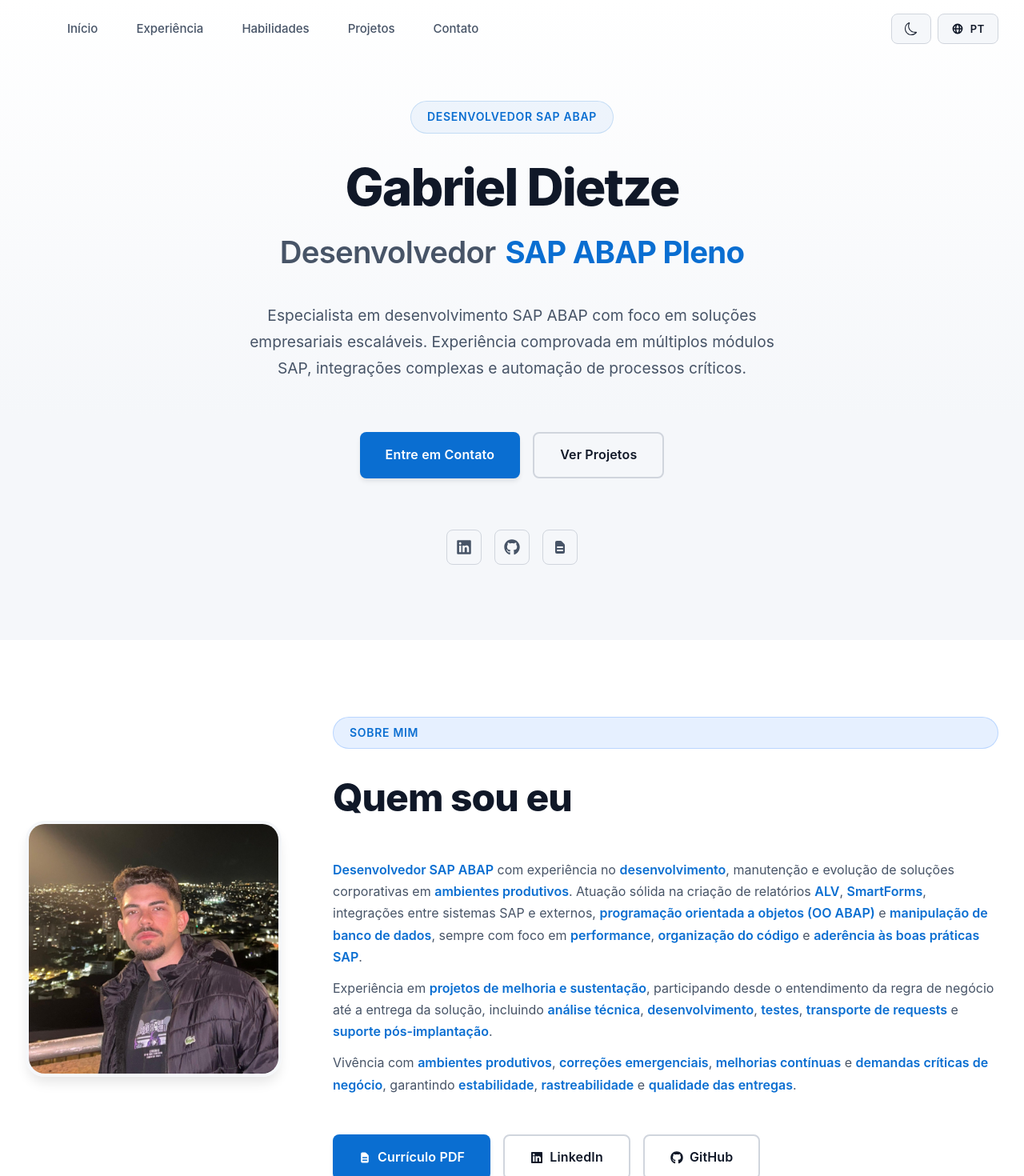
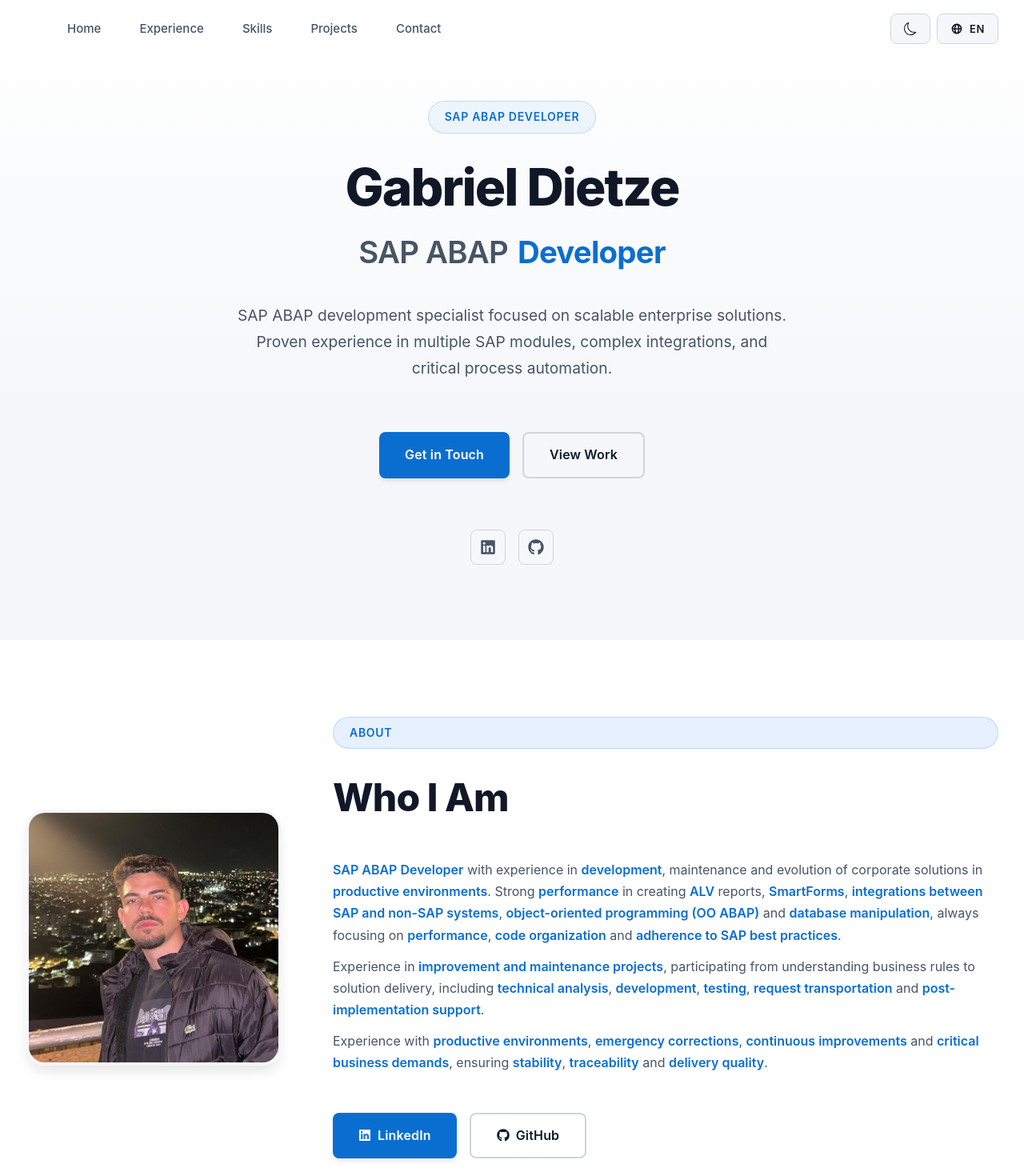
Before and after one commit to GabrielDietze/Portifolio-pessoal, a React (Vite) app: page / in a window 1280 px wide. Shown: the top 1470 px of the page at 80% size. Built offline with nearby package versions, Linux system fonts and the light colour scheme.

Commit message:
Alterações no lauout e pagina de envio de envio de email

```diff
--- a/src/components/About/About.tsx
+++ b/src/components/About/About.tsx
@@ -1,5 +1,4 @@
 import { FaLinkedin, FaGithub } from 'react-icons/fa'
-import { HiDocumentText } from 'react-icons/hi'
 import { useLanguage } from '../../contexts/LanguageContext'
 import { useTranslations } from '../../i18n/translations'
 import profileImg from '../../assets/projects/profile-about.jpeg'
@@ -45,7 +44,6 @@ const About = () => {
   const socialLinks = {
     linkedin: 'https://www.linkedin.com/in/gabriel-dietze',
     github: 'https://github.com/GabrielDietze',
-    resume: '/gabriel-dietze-curriculo.pdf',
   }
 
   const keywords = language === 'pt'
@@ -117,15 +115,11 @@ const About = () => {
             </div>
 
             <div className="about-actions">
-              <a href={socialLinks.resume} download className="btn btn-primary">
-                <HiDocumentText style={{ marginRight: 8 }} />
-                {t.about.resumeButton}
-              </a>
               <a
                 href={socialLinks.linkedin}
                 target="_blank"
                 rel="noopener noreferrer"
-                className="btn btn-secondary"
+                className="btn btn-primary"
               >
                 <FaLinkedin style={{ marginRight: 8 }} />
                 LinkedIn
--- a/src/components/Contact/Contact.tsx
+++ b/src/components/Contact/Contact.tsx
@@ -1,7 +1,6 @@
-import { useState } from 'react'
 import { useLanguage } from '../../contexts/LanguageContext'
 import { useTranslations } from '../../i18n/translations'
-import { HiMail, HiDocumentText } from 'react-icons/hi'
+import { HiMail, HiPaperAirplane } from 'react-icons/hi'
 import './Contact.css'
 
 /**
@@ -11,24 +10,9 @@ import './Contact.css'
 const Contact = () => {
   const { language } = useLanguage()
   const t = useTranslations(language)
-  const [copied, setCopied] = useState(false)
 
-  const copyEmail = async () => {
-    try {
-      await navigator.clipboard.writeText(t.contact.email)
-      setCopied(true)
-      setTimeout(() => setCopied(false), 2000)
-    } catch (err) {
-      const textArea = document.createElement('textarea')
-      textArea.value = t.contact.email
-      document.body.appendChild(textArea)
-      textArea.select()
-      document.execCommand('copy')
-      document.body.removeChild(textArea)
-      setCopied(true)
-      setTimeout(() => setCopied(false), 2000)
-    }
-  }
+  // Cria o link mailto com assunto e corpo pré-preenchidos
+  const mailtoLink = `mailto:${t.contact.email}?subject=${encodeURIComponent(t.contact.emailSubject)}&body=${encodeURIComponent(t.contact.emailBody)}`
 
   return (
     <section id="contact" className="contact">
@@ -53,20 +37,14 @@ const Contact = () => {
                 className="contact-email-input"
                 aria-label="E-mail de contato"
               />
-              <button
-                onClick={copyEmail}
+              <a
+                href={mailtoLink}
                 className="contact-copy-button"
-                aria-label="Copiar e-mail"
+                aria-label="Enviar e-mail"
               >
-                {copied ? (
-                  <span className="copied-text">{t.contact.copied}</span>
-                ) : (
-                  <>
-                    <HiDocumentText className="copy-icon" />
-                    <span>{t.contact.copyButton}</span>
-                  </>
-                )}
-              </button>
+                <HiPaperAirplane className="copy-icon" />
+                <span>{t.contact.sendEmailButton}</span>
+              </a>
             </div>
           </div>
         </div>
--- a/src/components/Hero/Hero.tsx
+++ b/src/components/Hero/Hero.tsx
@@ -1,7 +1,6 @@
 import { useLanguage } from '../../contexts/LanguageContext'
 import { useTranslations } from '../../i18n/translations'
 import { FaLinkedin, FaGithub } from 'react-icons/fa'
-import { HiDocumentText } from 'react-icons/hi'
 import './Hero.css'
 
 /**
@@ -15,7 +14,6 @@ const Hero = () => {
   const socialLinks = {
     linkedin: 'https://www.linkedin.com/in/gabriel-dietze',
     github: 'https://github.com/GabrielDietze',
-    resume: '/gabriel-dietze-curriculo.pdf',
   }
 
   return (
@@ -63,9 +61,6 @@ const Hero = () => {
             >
               <FaGithub />
             </a>
-            <a href={socialLinks.resume} download aria-label="Currículo PDF" className="social-link">
-              <HiDocumentText />
-            </a>
           </div>
         </div>
       </div>
--- a/src/contexts/LanguageContext.tsx
+++ b/src/contexts/LanguageContext.tsx
@@ -21,10 +21,17 @@ const LanguageContext = createContext<LanguageContextType | undefined>(undefined
  * Persiste a preferência do usuário no localStorage
  */
 export const LanguageProvider = ({ children }: { children: ReactNode }) => {
-  // Verifica se há idioma salvo ou usa português como padrão
+  // Detecta o idioma do navegador ou usa idioma salvo
   const [language, setLanguageState] = useState<Language>(() => {
     const savedLanguage = localStorage.getItem('language') as Language | null
-    return savedLanguage || 'pt'
+    if (savedLanguage) return savedLanguage
+
+    // Detecta o idioma do navegador
+    const browserLanguage = navigator.language || navigator.languages?.[0] || 'pt-BR'
+    const languageCode = browserLanguage.split('-')[0].toLowerCase()
+
+    // Retorna 'en' se for inglês, senão 'pt'
+    return languageCode === 'en' ? 'en' : 'pt'
   })
 
   // Salva o idioma no localStorage quando alterado
--- a/src/i18n/translations.ts
+++ b/src/i18n/translations.ts
@@ -65,8 +65,9 @@ export interface Translations {
     title: string
     description: string
     email: string
-    copyButton: string
-    copied: string
+    sendEmailButton: string
+    emailSubject: string
+    emailBody: string
   }
   about: {
     label: string
@@ -101,7 +102,7 @@ export const translations: Record<'pt' | 'en', Translations> = {
       badge: 'Desenvolvedor SAP ABAP',
       title: 'Gabriel Dietze',
       rolePrefix: 'Desenvolvedor',
-      role: 'SAP ABAP Pleno',
+      role: 'SAP ABAP',
       description:
         'Especialista em desenvolvimento SAP ABAP com foco em soluções empresariais escaláveis. Experiência comprovada em múltiplos módulos SAP, integrações complexas e automação de processos críticos.',
       stats: {
@@ -123,7 +124,7 @@ export const translations: Record<'pt' | 'en', Translations> = {
       items: [
         {
           company: 'Grupo Ferroeste',
-          role: 'Desenvolvedor SAP ABAP Pleno',
+          role: 'Desenvolvedor SAP ABAP',
           period: '2024 - Atualmente',
           achievements: [
             'Desenvolvimento, manutenção e melhoria de soluções em SAP ABAP, incluindo relatórios ALV, funções, serviços, user exits, Enhancements, interfaces, SmartForms e debugging de código, com foco em performance, segurança e aderência às boas práticas SAP.',
@@ -323,8 +324,9 @@ export const translations: Record<'pt' | 'en', Translations> = {
       description:
         'Estou sempre aberto a discutir novos projetos, oportunidades de colaboração ou simplesmente trocar ideias sobre tecnologia SAP.',
       email: 'gabrieldietzenovy@gmail.com',
-      copyButton: 'Copiar E-mail',
-      copied: 'E-mail copiado!',
+      sendEmailButton: 'Enviar E-mail',
+      emailSubject: 'Contato via Portfólio - Oportunidade',
+      emailBody: 'Olá Gabriel,\n\nVi seu portfólio e gostaria de conversar sobre uma oportunidade.\n\n',
     },
     about: {
       label: 'Sobre mim',
@@ -378,7 +380,7 @@ export const translations: Record<'pt' | 'en', Translations> = {
       badge: 'SAP ABAP Developer',
       title: 'Gabriel Dietze',
       rolePrefix: 'SAP ABAP',
-      role: 'Pleno Developer',
+      role: 'Developer',
       description:
         'SAP ABAP development specialist focused on scalable enterprise solutions. Proven experience in multiple SAP modules, complex integrations, and critical process automation.',
       stats: {
@@ -400,7 +402,7 @@ export const translations: Record<'pt' | 'en', Translations> = {
       items: [
         {
           company: 'Grupo Ferroeste',
-          role: 'SAP ABAP Pleno Developer',
+          role: 'SAP ABAP Developer',
           period: '2024 - Present',
           achievements: [
             'Development, maintenance and evolution of SAP ABAP solutions, including ALV reports, function modules, services, user exits, enhancements, interfaces, SmartForms and code debugging, with focus on performance, security and SAP best practices compliance.',
@@ -632,8 +634,9 @@ export const translations: Record<'pt' | 'en', Translations> = {
       description:
         'I am always open to discussing new projects, collaboration opportunities or simply exchanging ideas about SAP technology.',
       email: 'gabrieldietzenovy@gmail.com',
-      copyButton: 'Copy Email',
-      copied: 'Email copied!',
+      sendEmailButton: 'Send Email',
+      emailSubject: 'Contact via Portfolio - Opportunity',
+      emailBody: 'Hello Gabriel,\\n\\nI saw your portfolio and would like to talk about an opportunity.\\n\\n',
     },
     about: {
       label: 'About',
```
Also changed, not shown: 1 other file (tests, documents, lock files or other folders).
